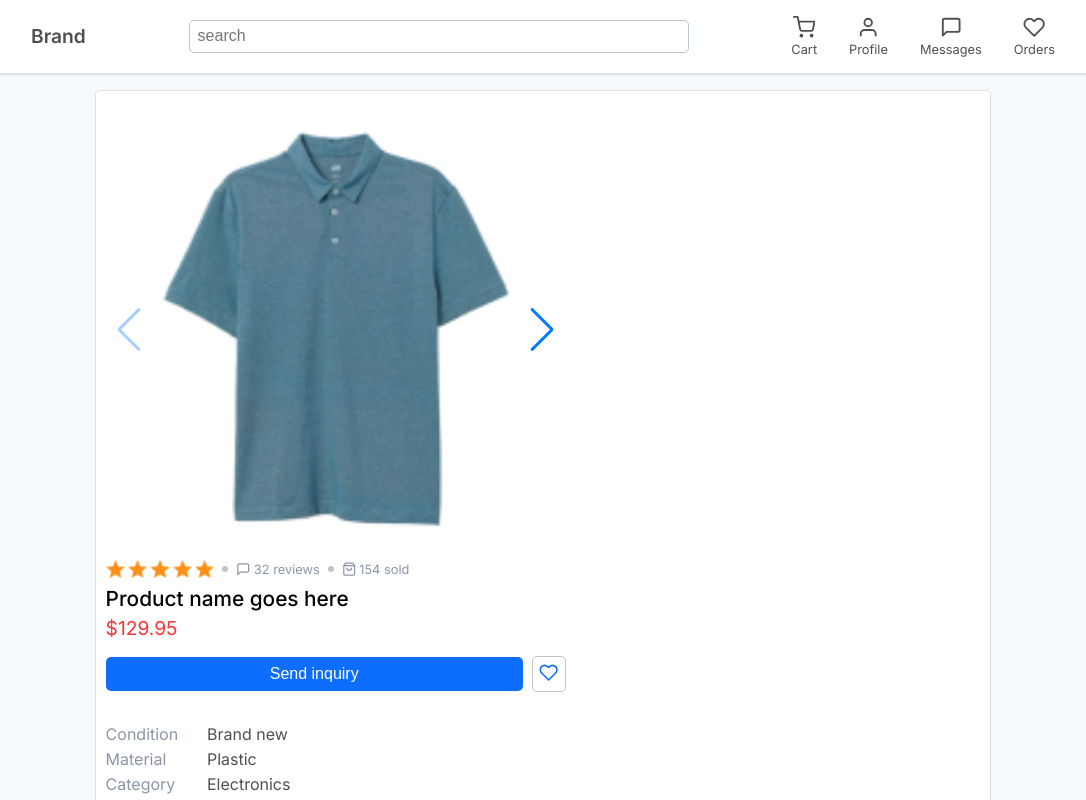
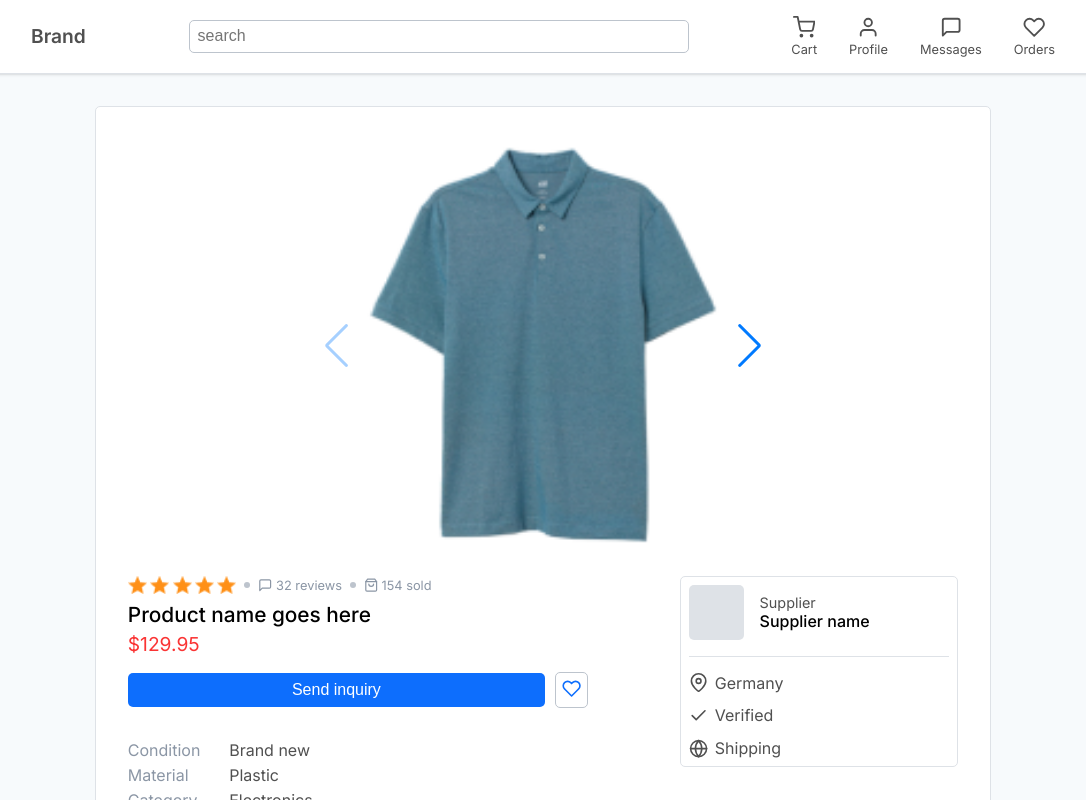
Before and after one commit to Shobhit-Mishra-02/ecommerceV2, a Next.js app: page /prod/1 in a window 1280 px wide. Shown: the top 800 px of the page, without its empty margins (97-1183 px from the left). Built offline with nearby package versions, Linux system fonts and the light colour scheme.

Commit message:
added code for product view page

```diff
--- a/components/prodview/ProdView.jsx
+++ b/components/prodview/ProdView.jsx
@@ -51,6 +51,7 @@ const ProductView = () => {
         <div className="prodview_display">
           <Slider />
         </div>
+        <div className="prod_content">
           <div className="prod_desc">
             <div className="prod_desc__rating">
               <div className="stars">
@@ -128,6 +129,7 @@ const ProductView = () => {
           </div>
         </div>
       </div>
+    </div>
   );
 };
 
--- a/components/prodview/prodview.css
+++ b/components/prodview/prodview.css
@@ -1,7 +1,7 @@
 .prodview {
   padding-top: 3rem;
   background-color: white;
-  margin-top: 1rem;
+  margin: 2rem 0rem;
   border-radius: 5px;
   border: 1px solid var(--gray-300);
   padding: 0.6rem;
@@ -43,6 +43,7 @@
   max-width: 460px;
 }
 .prod_desc {
+  width: fit-content;
   padding-bottom: 1rem;
 }
 
@@ -213,3 +214,73 @@
   font-size: 1rem;
   font-weight: 500;
 }
+
+/* supplier location desigin  */
+.supplier_desc__location {
+  padding-top: 1rem;
+  display: flex;
+  gap: 0.8rem;
+  flex-wrap: wrap;
+}
+
+.supplier_country,
+.supplier_verify,
+.supplier_shipping {
+  color: var(--gray-600);
+  display: flex;
+  font-size: 0.9rem;
+  justify-content: flex-start;
+  align-items: center;
+  gap: 0.4rem;
+}
+
+.supplier_country svg,
+.supplier_verify svg,
+.supplier_shipping svg {
+  height: auto;
+  width: 1.2rem;
+}
+
+.prodview_display,
+.prod_desc,
+.supplier_desc {
+  margin: auto;
+}
+
+/* responsive design  */
+
+@media (min-width: 1024px) {
+  .prod_content {
+    display: flex;
+    gap: 3rem;
+    justify-content: center;
+    align-items: center;
+  }
+  .supplier_desc {
+    width: 260px;
+    margin-top: 0px;
+    border: 1px solid var(--gray-300);
+    border-radius: 5px;
+    padding: 0.5rem;
+  }
+  .supplier_desc__location {
+    flex-direction: column;
+  }
+  .supplier_country,
+  .supplier_verify,
+  .supplier_shipping {
+    font-size: 1rem;
+  }
+}
+
+@media (min-width: 1536px) {
+  .prodview {
+    display: flex;
+    gap: 1rem;
+  }
+
+  .prod_desc {
+    border-left: 1px solid var(--gray-300);
+    padding-left: 1rem;
+  }
+}
```
Lines whose indentation alone changed are shown as unchanged.
